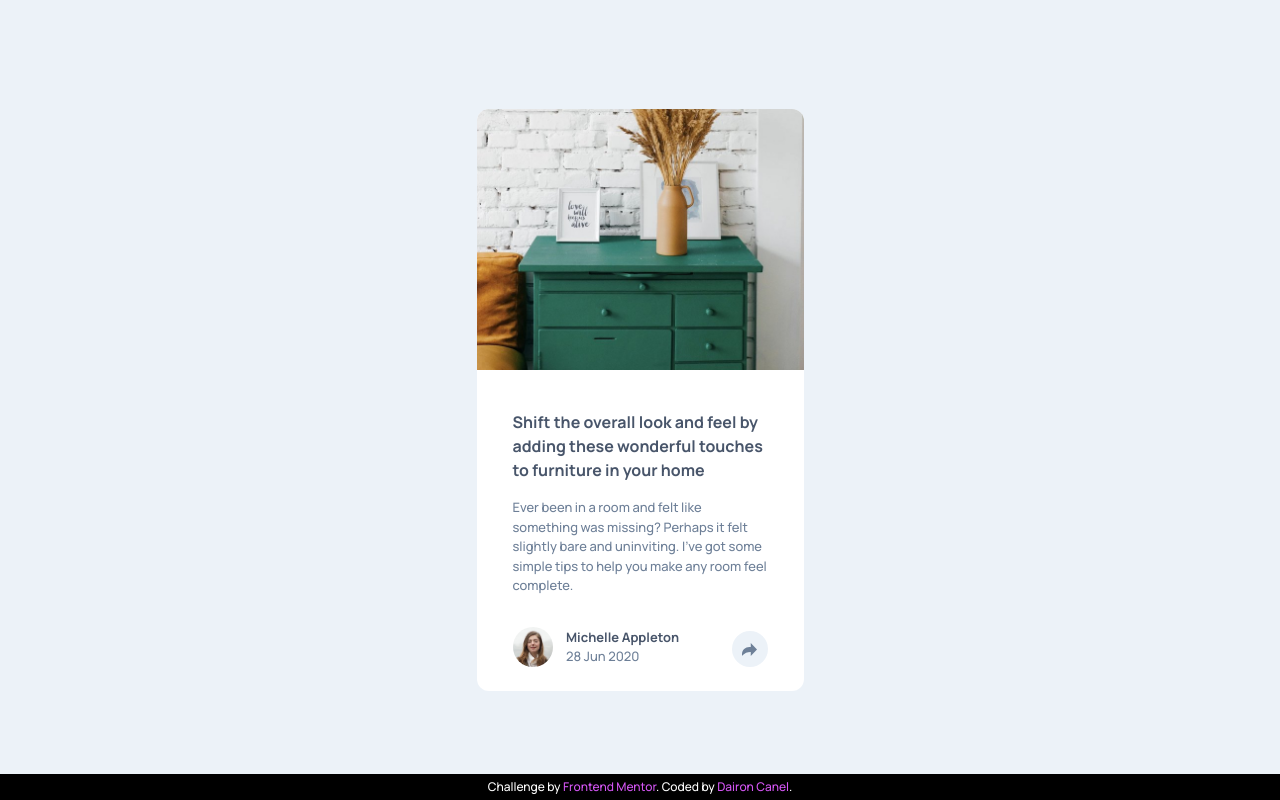
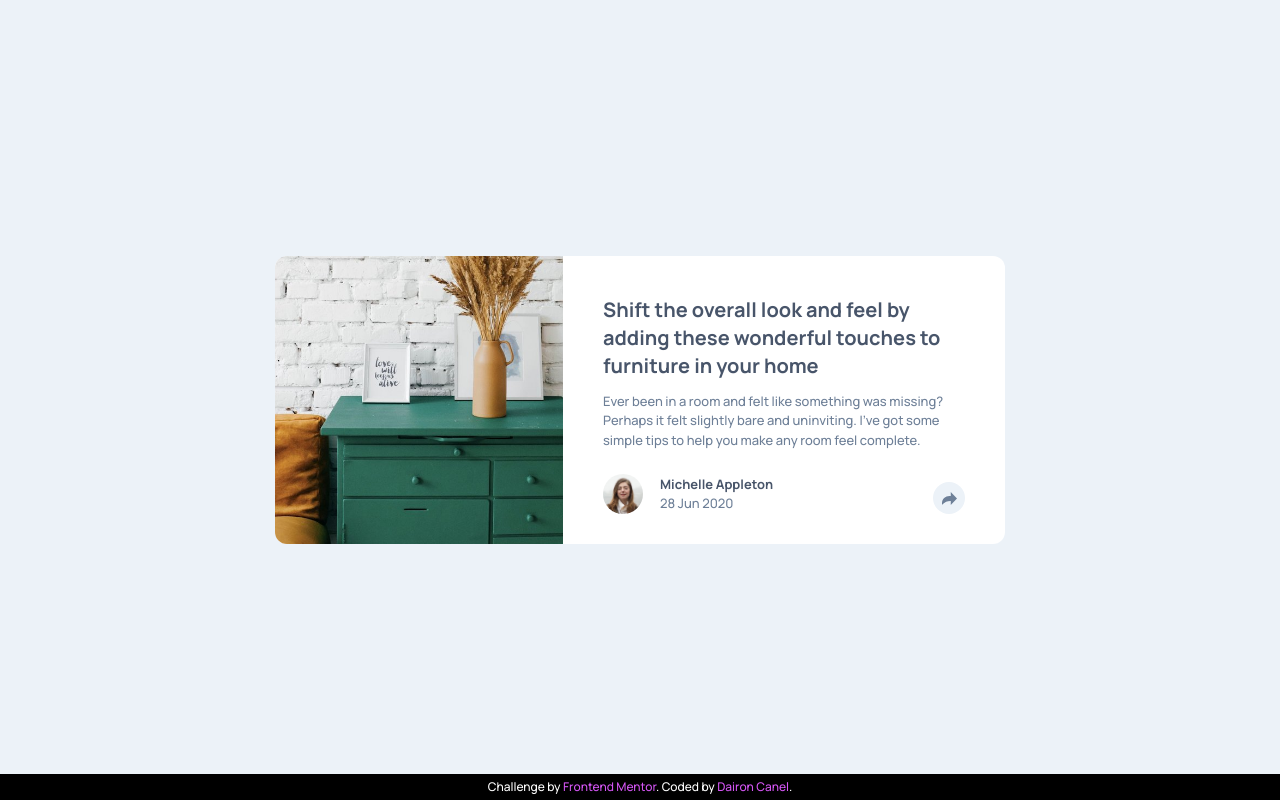
Before and after one commit to dairon-canel/article-preview-component, a website: page public/index.html in a window 1280 px wide. Drawn offline with Linux system fonts and the light colour scheme.

Commit message:
feat: finished desktop design

```diff
--- a/public/index.html
+++ b/public/index.html
@@ -18,13 +18,17 @@
   </head>
   <body class="grid min-h-screen bg-lightGrayishBlue">
     <main
-      class="mx-6 grid h-fit min-w-327 max-w-327 place-self-center overflow-hidden rounded-xl bg-white"
+      class="mx-6 grid h-fit min-w-327 max-w-327 place-self-center overflow-hidden rounded-xl bg-white md:h-72 md:min-w-730 md:grid-flow-col"
     >
-      <picture>
-        <img src="./drawers.jpg" alt="drawers with flowers on top" />
+      <picture class="md:w-72">
+        <img
+          class="md:h-full md:bg-left md:object-cover md:object-left"
+          src="./drawers.jpg"
+          alt="drawers with flowers on top"
+        />
       </picture>
-      <section class="mt-10 px-9">
-        <h1 class="mb-4 text-base font-700 text-VeryDarkGrayishBlue">
+      <section class="mt-10 px-10">
+        <h1 class="mb-3 text-xl font-700 text-VeryDarkGrayishBlue">
           Shift the overall look and feel by adding these wonderful touches to
           furniture in your home
         </h1>
@@ -33,7 +37,7 @@
           felt slightly bare and uninviting. I’ve got some simple tips to help
           you make any room feel complete.
         </p>
-        <div class="relative mt-8 mb-6 grid grid-flow-col">
+        <div class="relative mt-6 grid scroll-mt-64 grid-flow-col">
           <picture
             class="h-10 w-10 place-self-start overflow-hidden rounded-full"
           >
@@ -42,14 +46,14 @@
               alt="avatar of michelle appleton"
             />
           </picture>
-          <div class="ml-2 w-40 place-self-center">
+          <div class="-ml-24 w-40 place-self-center">
             <div class="font-700 text-VeryDarkGrayishBlue">
               Michelle Appleton
             </div>
             <p class="text-DesaturatedDarkBlue">28 Jun 2020</p>
           </div>
           <picture
-            class="grid h-9 w-9 place-self-end rounded-full bg-lightGrayishBlue"
+            class="grid h-8 w-8 cursor-pointer place-self-end rounded-full bg-lightGrayishBlue"
           >
             <img
               class="place-self-center"
--- a/tailwind.config.js
+++ b/tailwind.config.js
@@ -7,9 +7,11 @@ module.exports = {
     minWidth: {
       375: '375px',
       327: '327px',
+      730: '730px',
     },
     maxWidth: {
       327: '327px',
+      500: '500px',
     },
     colors: {
       VeryDarkGrayishBlue: 'hsl(217, 19%, 35%)',
```
Also changed, not shown: public/output-style.css.
